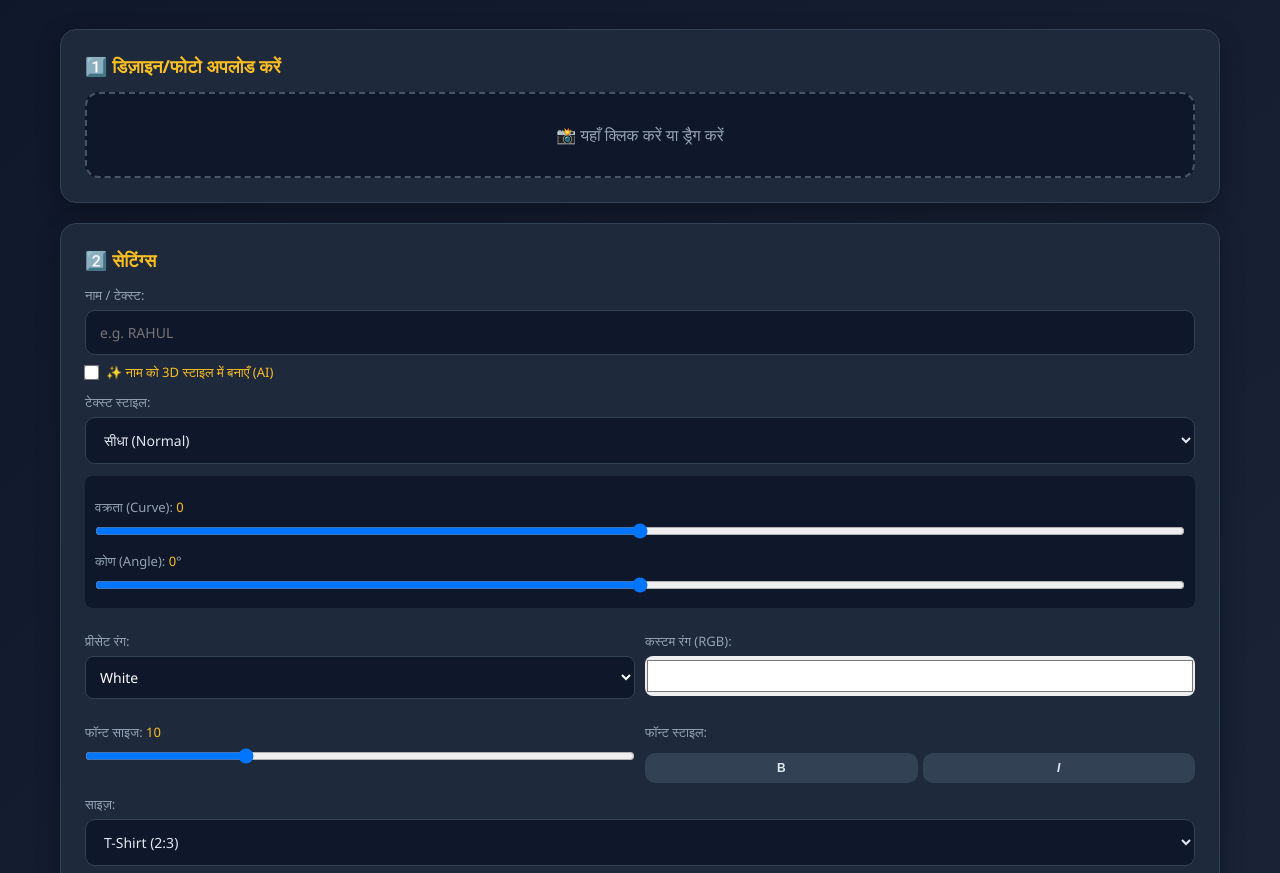
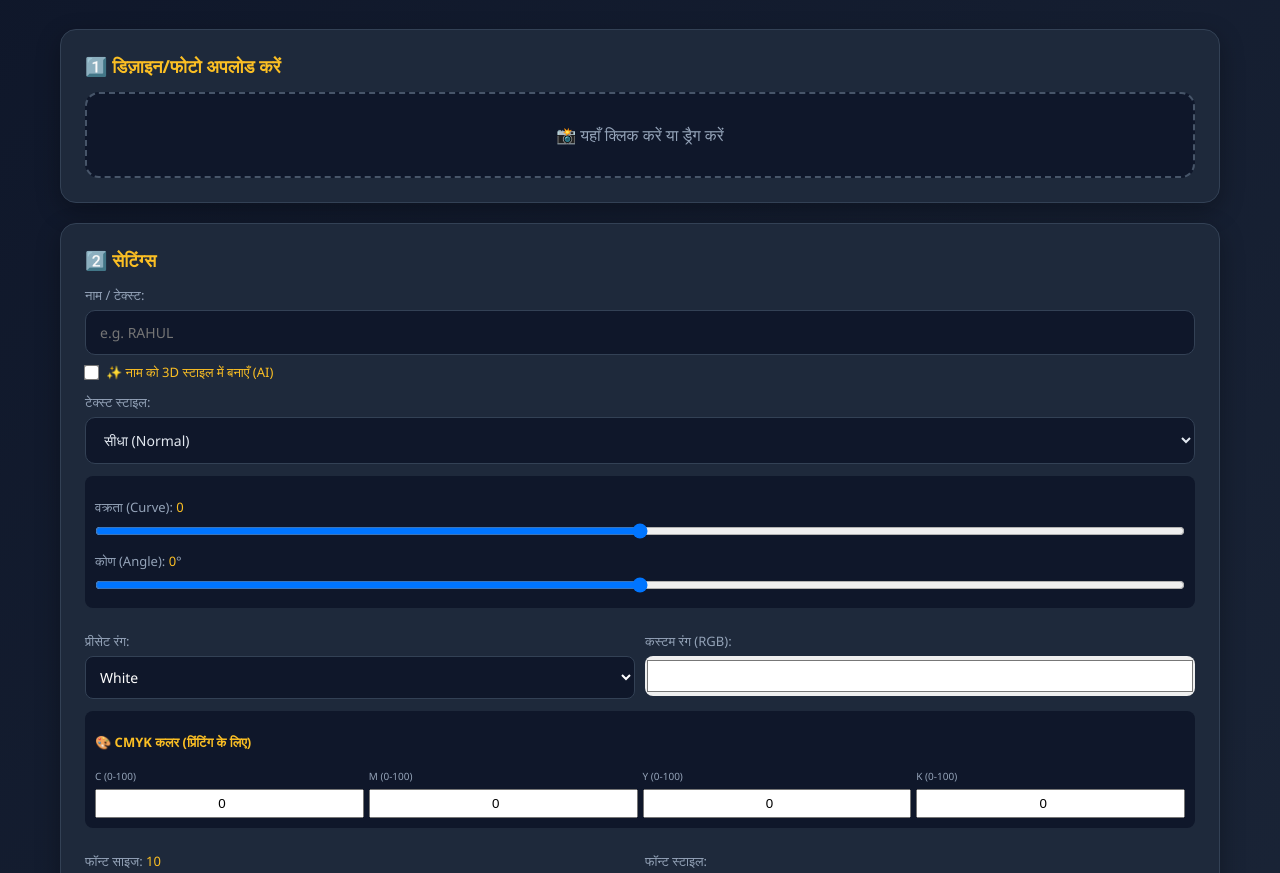
Before and after one commit to Ram-kungfu/Ai-Design-Studio-Pro-, a website: page index.html in a window 1280 px wide. Shown: the part 75-948 px from the top of the page. Drawn offline with Linux system fonts and the light colour scheme.

Commit message:
Add CMYK color picker to index.html
Added a CMYK color picker for printing purposes with input fields for C, M, Y, and K values.

```diff
--- a/index.html
+++ b/index.html
@@ -101,6 +101,29 @@
       </div>
     </div>
 
+    <!-- 🔥 NEW: CMYK कलर पिकर (यहाँ जोड़ा गया है) -->
+    <div style="margin-bottom: 12px; background: #0f172a; padding: 10px; border-radius: 8px;">
+      <label style="color:#fbbf24; font-weight:bold;">🎨 CMYK कलर (प्रिंटिंग के लिए)</label>
+      <div style="display: grid; grid-template-columns: repeat(4, 1fr); gap: 5px; margin-top: 5px;">
+        <div>
+          <label style="font-size:10px;">C (0-100)</label>
+          <input type="number" id="cmykC" value="0" min="0" max="100" oninput="applyCMYK()" style="width:100%; padding:5px; text-align:center;">
+        </div>
+        <div>
+          <label style="font-size:10px;">M (0-100)</label>
+          <input type="number" id="cmykM" value="0" min="0" max="100" oninput="applyCMYK()" style="width:100%; padding:5px; text-align:center;">
+        </div>
+        <div>
+          <label style="font-size:10px;">Y (0-100)</label>
+          <input type="number" id="cmykY" value="0" min="0" max="100" oninput="applyCMYK()" style="width:100%; padding:5px; text-align:center;">
+        </div>
+        <div>
+          <label style="font-size:10px;">K (0-100)</label>
+          <input type="number" id="cmykK" value="0" min="0" max="100" oninput="applyCMYK()" style="width:100%; padding:5px; text-align:center;">
+        </div>
+      </div>
+    </div>
+
     <div style="margin-bottom: 12px; display: grid; grid-template-columns: 1fr 1fr; gap: 10px;">
       <div>
         <label>फॉन्ट साइज: <span id="fontSizeVal" style="color:#fbbf24;">10</span></label>
@@ -201,4 +224,4 @@
 <footer><p>© AI Design Studio Pro</p></footer>
 <script src="script.js"></script>
 </body>
-  </html>
+      </html>
```
